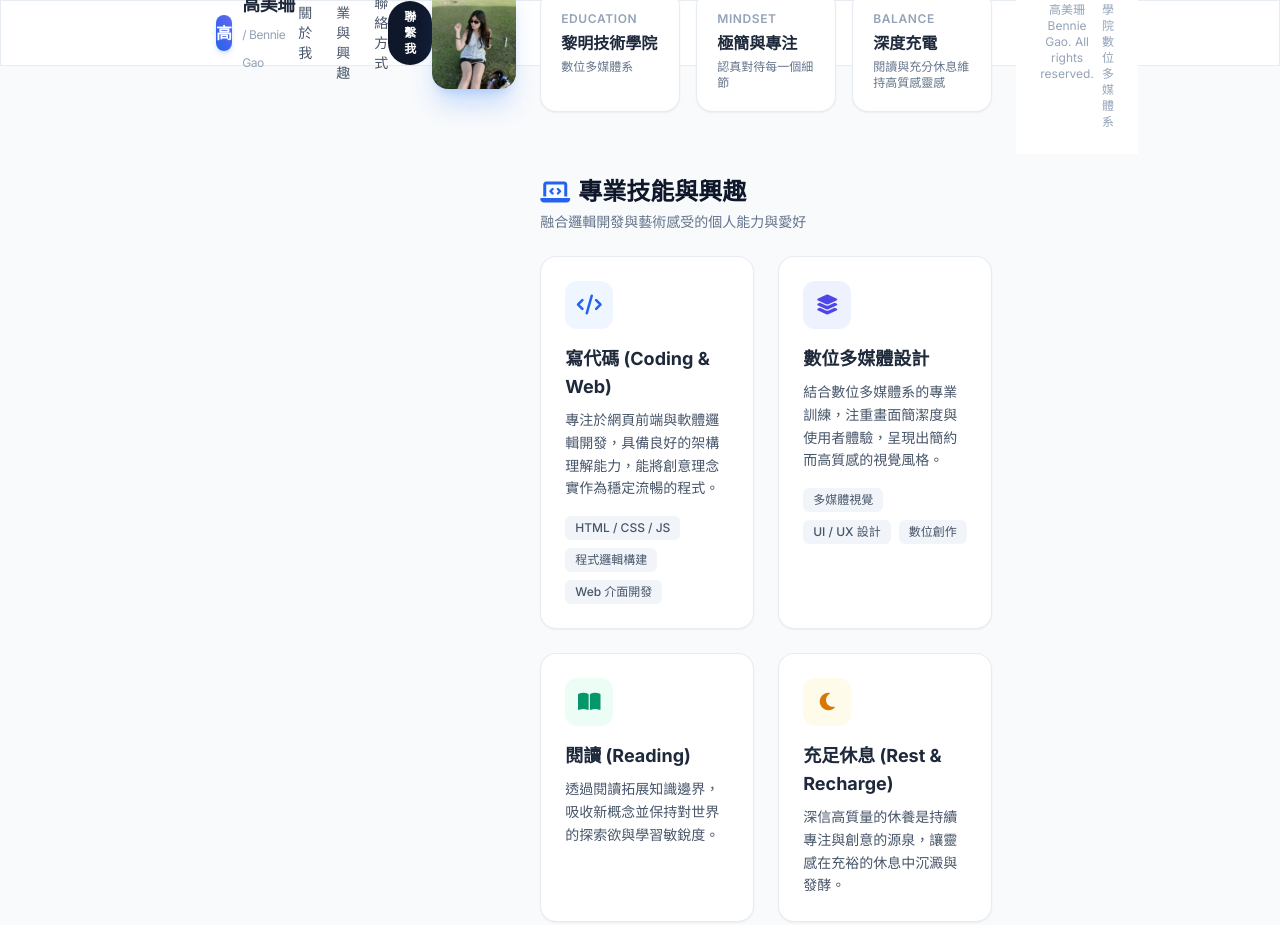
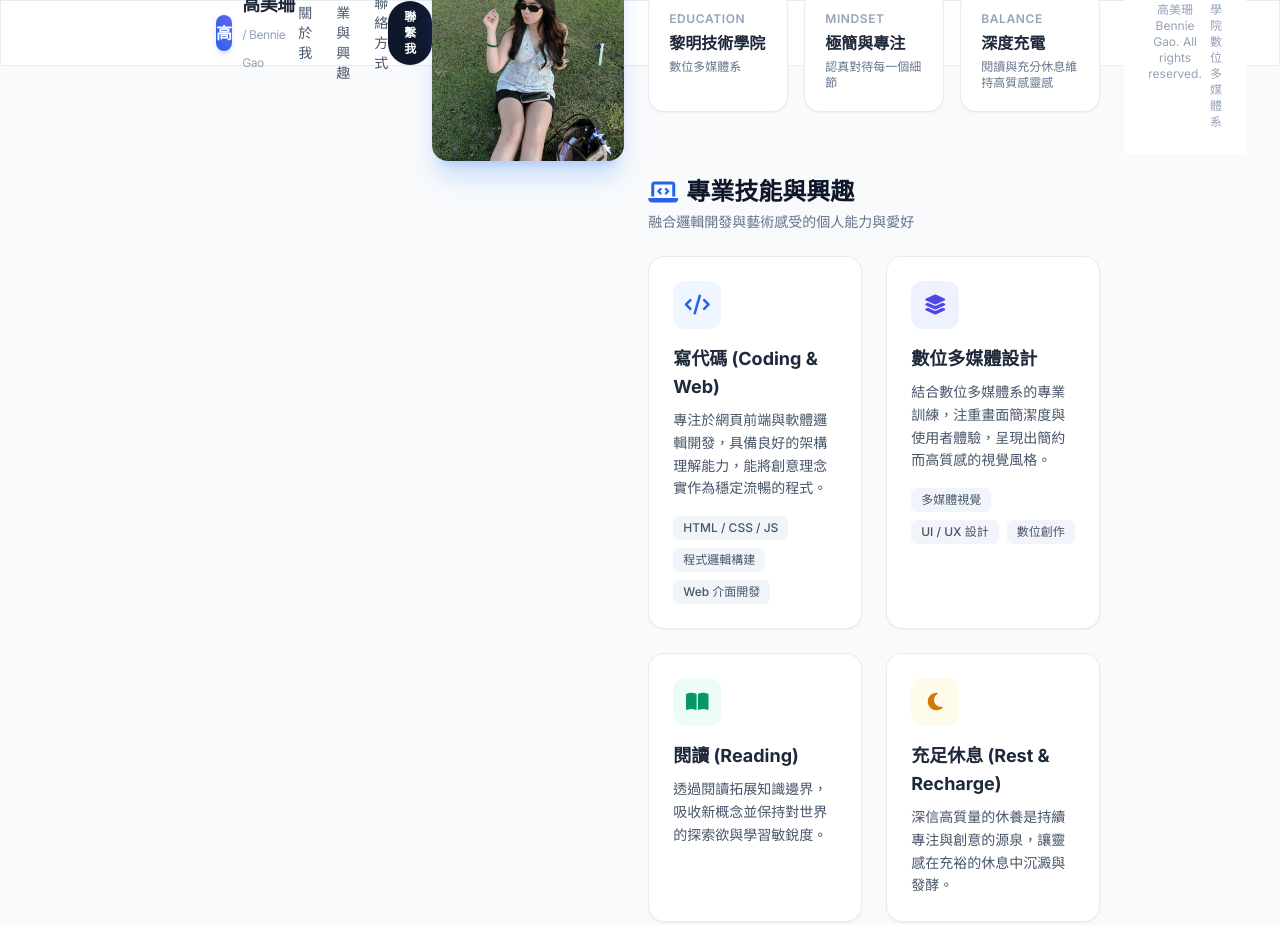
Before and after one commit to KaoMeyngan/meingansokmean, a plain HTML site: page index.html in a window 1280 px wide. Shown: the top 925 px of the page. Drawn offline with nearby package versions, Linux system fonts and the light colour scheme.

Commit message:
Update index.html

```diff
--- a/index.html
+++ b/index.html
@@ -71,7 +71,7 @@
             <a href="#contact" class="px-4 py-2 text-xs font-semibold rounded-full bg-slate-900 text-white hover:bg-blue-600 transition-all duration-200 shadow-sm">
                 聯繫我
             </a>
-       <img src="01.jpeg" alt="高美珊" class="w-28 h-28 mx-auto rounded-2xl object-cover object-top shadow-xl shadow-blue-500/25">
+      <img src="01.jpeg" alt="高美珊" class="w-full h-64 mx-auto rounded-2xl object-cover object-top shadow-xl shadow-blue-500/25">
 
     <main class="max-w-4xl mx-auto px-6 py-12 space-y-16 flex-grow">
 
```
